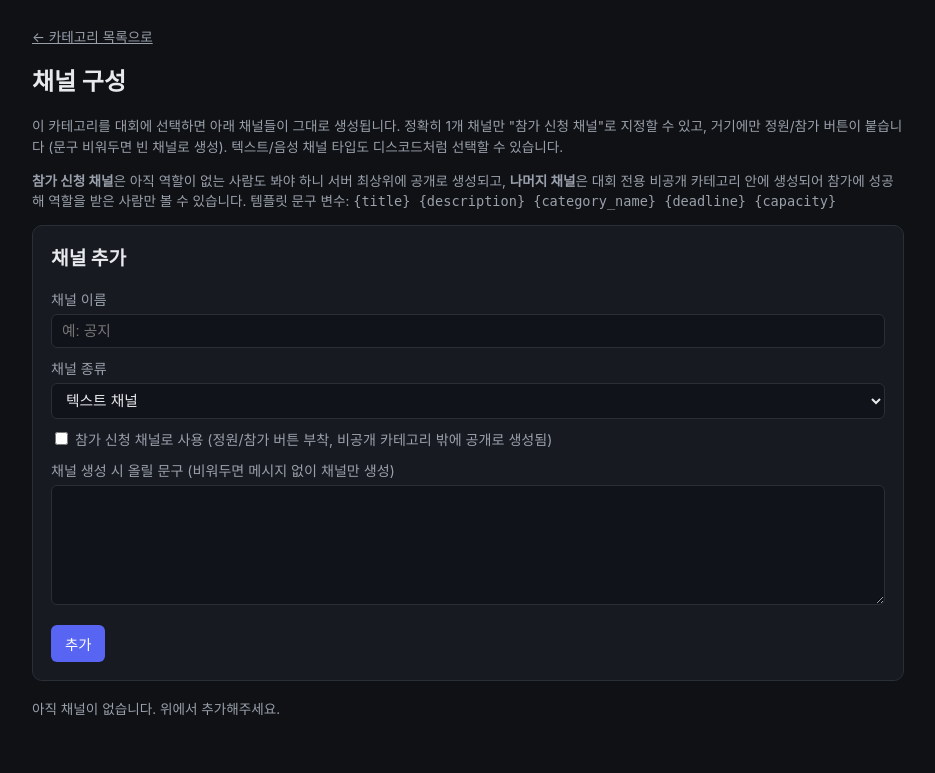
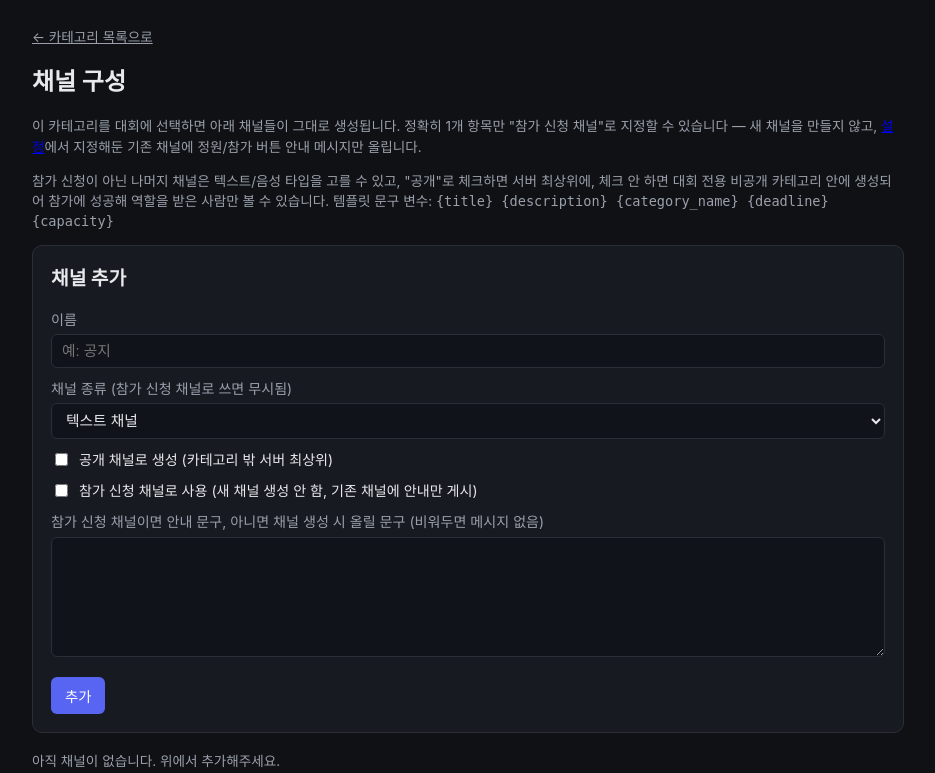
Before and after one commit to gunobo/Re-Act-DiscordBOT, a FastAPI app: template backend/app/web/templates/category_detail.html in a window 1280 px wide. Shown: the part 53-826 px from the top of the page, without its empty margins (172-1107 px from the left). Before the commit the page ends 768 px from the top, so only its background shows below. Run offline with FastAPI, Linux system fonts and the light colour scheme; the template is opened without the code that fills it, so the values that code supplies are empty.

Commit message:
feat: 참가 신청은 기존 채널 재사용, 채널별 공개/비공개 선택 가능하도록 변경

```diff
--- a/backend/app/categories/service.py
+++ b/backend/app/categories/service.py
@@ -69,6 +69,7 @@ def add_channel(
     name: str,
     template_text: str,
     is_join_channel: bool,
+    is_public: bool = False,
     channel_type: int = 0,
 ) -> CategoryTemplateChannel:
     row = CategoryTemplateChannel(
@@ -76,6 +77,7 @@ def add_channel(
         name=name.strip(),
         template_text=template_text,
         is_join_channel=is_join_channel,
+        is_public=is_public,
         channel_type=channel_type,
     )
     if is_join_channel:
@@ -92,6 +94,7 @@ def update_channel(
     name: str,
     template_text: str,
     is_join_channel: bool,
+    is_public: bool = False,
     channel_type: int = 0,
 ) -> None:
     row = session.get(CategoryTemplateChannel, channel_id)
@@ -100,6 +103,7 @@ def update_channel(
     row.name = name.strip()
     row.template_text = template_text
     row.is_join_channel = is_join_channel
+    row.is_public = is_public
     row.channel_type = channel_type
     if is_join_channel:
         _unset_other_join_channels(session, row.category_template_id, keep_id=row.id)
--- a/backend/app/competitions/models.py
+++ b/backend/app/competitions/models.py
@@ -33,6 +33,7 @@ class CompetitionCategoryChannel(SQLModel, table=True):
     name: str
     template_text: str = ""
     is_join_channel: bool = False
+    is_public: bool = False
     channel_type: int = 0
     discord_channel_id: str
     discord_message_id: str | None = None
--- a/backend/app/web/templates/category_detail.html
+++ b/backend/app/web/templates/category_detail.html
@@ -4,32 +4,36 @@
 <a href="/admin/categories" class="muted">&larr; 카테고리 목록으로</a>
 <h1>{{ category.name }} 채널 구성</h1>
 <p class="muted">
-  이 카테고리를 대회에 선택하면 아래 채널들이 그대로 생성됩니다. 정확히 1개 채널만
-  "참가 신청 채널"로 지정할 수 있고, 거기에만 정원/참가 버튼이 붙습니다 (문구 비워두면
-  빈 채널로 생성). 텍스트/음성 채널 타입도 디스코드처럼 선택할 수 있습니다.
+  이 카테고리를 대회에 선택하면 아래 채널들이 그대로 생성됩니다. 정확히 1개 항목만
+  "참가 신청 채널"로 지정할 수 있습니다 — 새 채널을 만들지 않고, <a href="/admin/settings">설정</a>에서
+  지정해둔 기존 채널에 정원/참가 버튼 안내 메시지만 올립니다.
 </p>
 <p class="muted">
-  <strong>참가 신청 채널</strong>은 아직 역할이 없는 사람도 봐야 하니 서버 최상위에
-  공개로 생성되고, <strong>나머지 채널</strong>은 대회 전용 비공개 카테고리 안에 생성되어
-  참가에 성공해 역할을 받은 사람만 볼 수 있습니다.
-  템플릿 문구 변수: <code>{title} {description} {category_name} {deadline} {capacity}</code>
+  참가 신청이 아닌 나머지 채널은 텍스트/음성 타입을 고를 수 있고, "공개"로 체크하면 서버
+  최상위에, 체크 안 하면 대회 전용 비공개 카테고리 안에 생성되어 참가에 성공해 역할을
+  받은 사람만 볼 수 있습니다. 템플릿 문구 변수:
+  <code>{title} {description} {category_name} {deadline} {capacity}</code>
 </p>
 
 <div class="card">
   <h2 style="margin-top:0">채널 추가</h2>
   <form method="post" action="/admin/categories/{{ category.id }}/channels/add">
-    <label>채널 이름</label>
+    <label>이름</label>
     <input type="text" name="name" required placeholder="예: 공지" />
-    <label>채널 종류</label>
+    <label>채널 종류 (참가 신청 채널로 쓰면 무시됨)</label>
     <select name="channel_type">
       <option value="0">텍스트 채널</option>
       <option value="2">음성 채널</option>
     </select>
-    <label>
+    <label style="display:flex; align-items:center; gap:8px; color: var(--text)">
+      <input type="checkbox" name="is_public" value="on" style="width:auto" />
+      공개 채널로 생성 (카테고리 밖 서버 최상위)
+    </label>
+    <label style="display:flex; align-items:center; gap:8px; color: var(--text)">
       <input type="checkbox" name="is_join_channel" value="on" style="width:auto" />
-      참가 신청 채널로 사용 (정원/참가 버튼 부착, 비공개 카테고리 밖에 공개로 생성됨)
+      참가 신청 채널로 사용 (새 채널 생성 안 함, 기존 채널에 안내만 게시)
     </label>
-    <label>채널 생성 시 올릴 문구 (비워두면 메시지 없이 채널만 생성)</label>
+    <label>참가 신청 채널이면 안내 문구, 아니면 채널 생성 시 올릴 문구 (비워두면 메시지 없음)</label>
     <textarea name="template_text" rows="6">{{ default_template }}</textarea>
     <div style="margin-top:14px"><button type="submit">추가</button></div>
   </form>
@@ -38,23 +42,27 @@
 {% for ch in channels %}
 <div class="card">
   <form method="post" action="/admin/categories/{{ category.id }}/channels/{{ ch.id }}/update">
-    <label>채널 이름</label>
+    <label>이름</label>
     <input type="text" name="name" value="{{ ch.name }}" required />
-    <label>채널 종류</label>
+    <label>채널 종류 (참가 신청 채널로 쓰면 무시됨)</label>
     <select name="channel_type">
       <option value="0" {% if ch.channel_type == 0 %}selected{% endif %}>텍스트 채널</option>
       <option value="2" {% if ch.channel_type == 2 %}selected{% endif %}>음성 채널</option>
     </select>
-    <label>
+    <label style="display:flex; align-items:center; gap:8px; color: var(--text)">
+      <input type="checkbox" name="is_public" value="on" {% if ch.is_public %}checked{% endif %} style="width:auto" />
+      공개 채널로 생성 (카테고리 밖 서버 최상위)
+    </label>
+    <label style="display:flex; align-items:center; gap:8px; color: var(--text)">
       <input type="checkbox" name="is_join_channel" value="on" {% if ch.is_join_channel %}checked{% endif %} style="width:auto" />
-      참가 신청 채널로 사용 {% if ch.is_join_channel %}<span class="badge ok">현재 참가 채널 (공개)</span>{% endif %}
+      참가 신청 채널로 사용 {% if ch.is_join_channel %}<span class="badge ok">현재 참가 신청 항목</span>{% endif %}
     </label>
-    <label>채널 생성 시 올릴 문구</label>
+    <label>문구</label>
     <textarea name="template_text" rows="6">{{ ch.template_text }}</textarea>
     <div style="margin-top:14px"><button type="submit">저장</button></div>
   </form>
   <form method="post" action="/admin/categories/{{ category.id }}/channels/{{ ch.id }}/delete" onsubmit="return confirm('삭제하시겠습니까?')" style="margin-top:8px">
-    <button type="submit" class="danger">채널 삭제</button>
+    <button type="submit" class="danger">삭제</button>
   </form>
 </div>
 {% else %}
```
Also changed, not shown: backend/app/categories/models.py (+9 -4 lines), backend/app/competitions/service.py (+32 -28 lines), backend/app/settings_kv/service.py (+9 -0 lines), backend/app/web/router.py (+10 -2 lines), backend/app/web/templates/competition_detail.html (+6 -2 lines), backend/app/web/templates/settings.html (+14 -1 lines).
